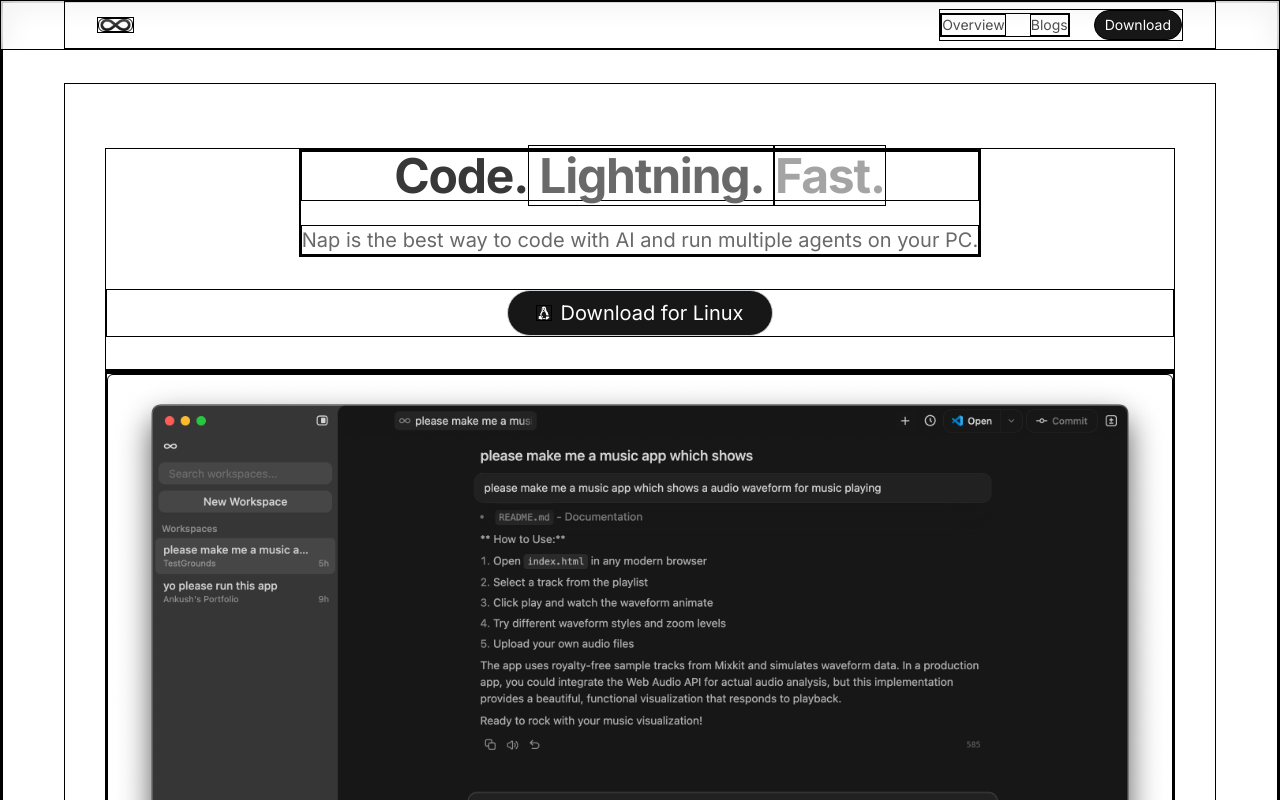
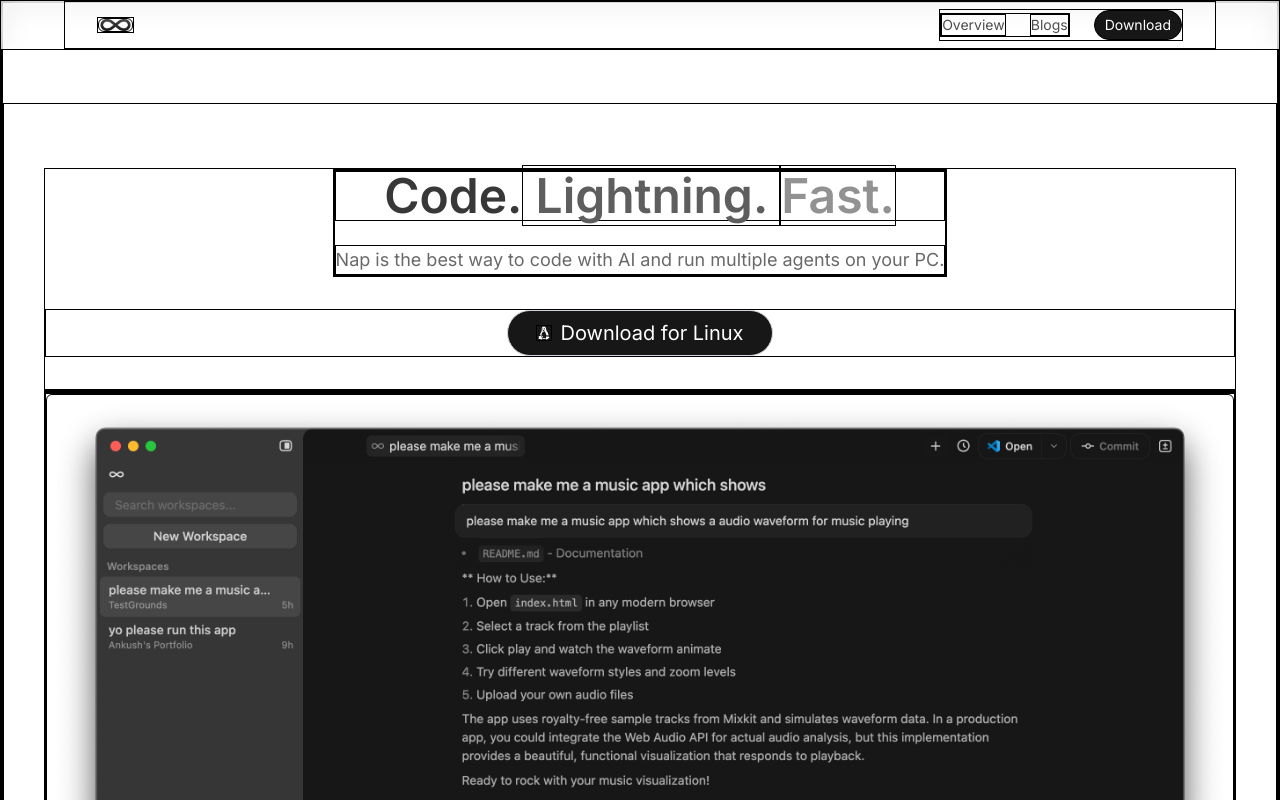
Before and after one commit to farzeenilyaszargar/nap-ide, a Next.js app: page / in a window 1280 px wide. Shown: the top 800 px of the page. Built offline with nearby package versions, Linux system fonts and the light colour scheme.

Commit message:
Reduce hero title letter spacing

```diff
--- a/components/heroPage.tsx
+++ b/components/heroPage.tsx
@@ -17,18 +17,18 @@
     }, [])
 
     return (
-        <section className='mx-auto flex w-full max-w-6xl flex-col items-center gap-8 px-4 pb-6 pt-14 sm:gap-0 sm:px-6 sm:pb-8 sm:pt-16 sm:mt-20 lg:px-10 overflow-x-hidden'>
+        <section className='mx-auto flex w-full max-w-7xl flex-col items-center gap-8 px-4 pb-6 pt-14 sm:gap-0 sm:px-6 sm:pb-8 sm:pt-16 sm:mt-25 lg:px-10 overflow-x-hidden'>
             <div className='flex w-full flex-col items-start gap-6 sm:items-center sm:gap-8'>
                 <div className='flex flex-col gap-3 sm:gap-6'>
                     <h2 className='text-left text-2xl font-bold tracking-tight text-[#383838] sm:hidden'>
                         Nap is the best way to code with AI and run multiple agents on your PC.
                     </h2>
                     <div className='hidden flex-col gap-3 sm:flex sm:gap-6'>
-                        <h2 className='text-center text-2xl font-bold tracking-tight text-[#383838] sm:text-5xl'>Code.
-                            <span className='text-[#696969]'> Lightning. </span>
-                            <span className='text-[#A4A4A4]'>Fast.</span>
+                        <h2 className='text-center text-2xl font-semibold tracking-normal text-[#383838] sm:text-5xl'>Code.
+                            <span className='text-[#5e5e5e]'> Lightning. </span>
+                            <span className='text-[#929292]'>Fast.</span>
                         </h2>
-                        <p className='text-left text-lg text-[#696969] sm:text-xl'>Nap is the best way to code with AI and run multiple agents on your PC.</p>
+                        <p className='text-left text-lg text-[#696969] sm:text-medium'>Nap is the best way to code with AI and run multiple agents on your PC.</p>
 
                     </div>
                 </div>
```
